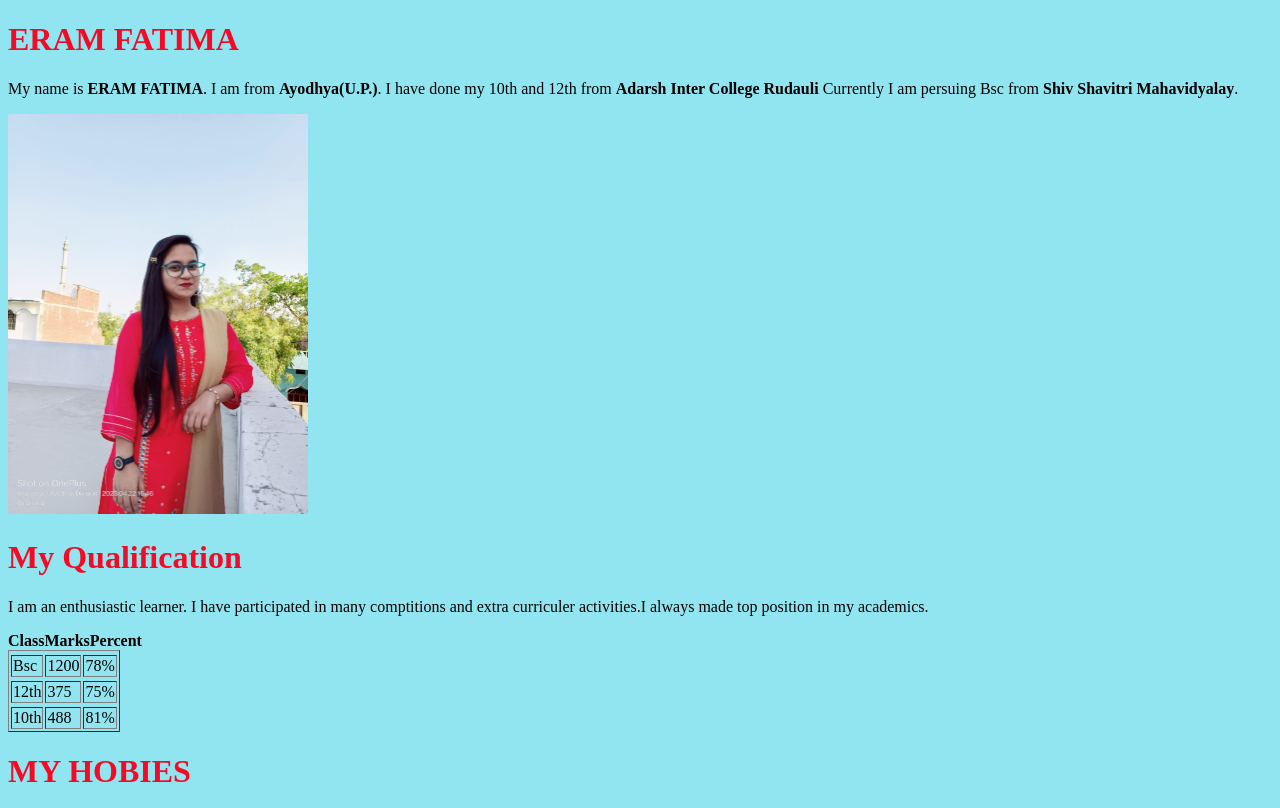
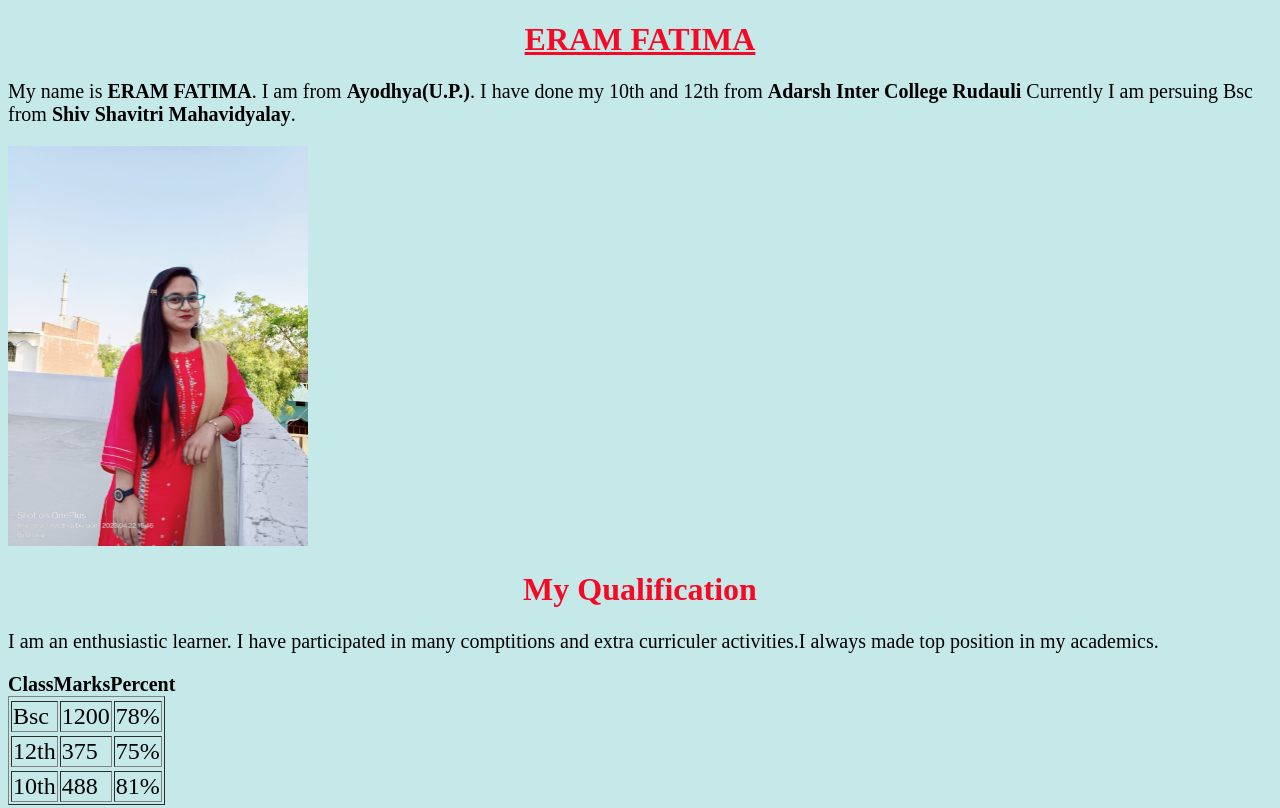
Before and after one commit to Ehtisham9198/eram, a plain HTML site: page index.html in a window 1280 px wide. Shown: the top 808 px of the page. Drawn offline with Linux system fonts and the light colour scheme.

Commit message:
Update index.html

```diff
--- a/index.html
+++ b/index.html
@@ -5,37 +5,32 @@
     <meta http-equiv="X-UA-Compatible" content="IE=edge">
     <meta name="viewport" content="width=device-width, initial-scale=1.0">
     <title>ERAM FATIMA</title>
-    <style>
-        body{
-            background-color: #91e5f0;
-        }
-    </style>
+    <link rel="stylesheet" href="style.css">
 </head>
 <body>
-    <h1 style="color: #f50a26;">ERAM FATIMA</h1>
+    <h1 class="eram3" style="color: #f50a26;">ERAM FATIMA</h1>
 
-    <p>My name is <b>ERAM FATIMA</b>. I am from <b>Ayodhya(U.P.)</b>. I have done my 10th and 12th from <b>Adarsh Inter College Rudauli
+    <p class="eram1">My name is <b>ERAM FATIMA</b>. I am from <b>Ayodhya(U.P.)</b>. I have done my 10th and 12th from <b>Adarsh Inter College Rudauli
     </b>Currently I am persuing Bsc from <b>Shiv Shavitri Mahavidyalay</b>.</p>
-    <img src="./IMG-20230424-WA0013.jpg" alt="image2" height="400" width="300">
-    <h1 style="color: #f50a26;"> My Qualification</h1>
-    <p>I am an enthusiastic learner. I have participated in many comptitions and extra curriculer activities.I always made top position in my academics.</p>
+    <img src="./IMG-20230424-WA0013.jpg" class="eram4" alt="image2" height="400" width="300">
+    <h1 style="color: #f50a26;" class="eram5"> My Qualification</h1>
+    <p class="eram">I am an enthusiastic learner. I have participated in many comptitions and extra curriculer activities.I always made top position in my academics.</p>
     <table border="">
-          <tr><b>Class</b></tr>
+        <tr class="one"><b style="font-size: 2.5ch;">Class</b></tr>
         <td>Bsc</td>
         <td>1200</td>
         <td>78%</td>
-        <tr><b>Marks</b></tr>
+        <tr><b style="font-size: 2.5ch;">Marks</b></tr>
         <td>12th</td>
         <td>375</td>
         <td>75%</td>
-        <tr><b>Percent</b></tr>
+        <tr class="one"><b style="font-size: 2.5ch;">Percent</b></tr>
         <td>10th</td>
         <td>488</td>
         <td>81%</td>
-
     </table>
-    <h1 style="color: #f50a26;;">MY HOBIES</h1>
-    <p>I love paiting. I have many beautiful paintings.Some are given below</p>
+    <h1 class="eram6" style="color: #f50a26;;">My Hobies</h1>
+    <p class="eram2">I love paiting. I have many beautiful paintings.Some are given below</p>
     <img src="./IMG-20221211-WA0028.jpg " alt="image1" height="350" width="300" >
     <img src="./IMG-20221211-WA0025.jpg" alt="" height="350" width="300">
     <img src="./IMG-20221211-WA0026.jpg" alt="" height="350" width="300">
```
